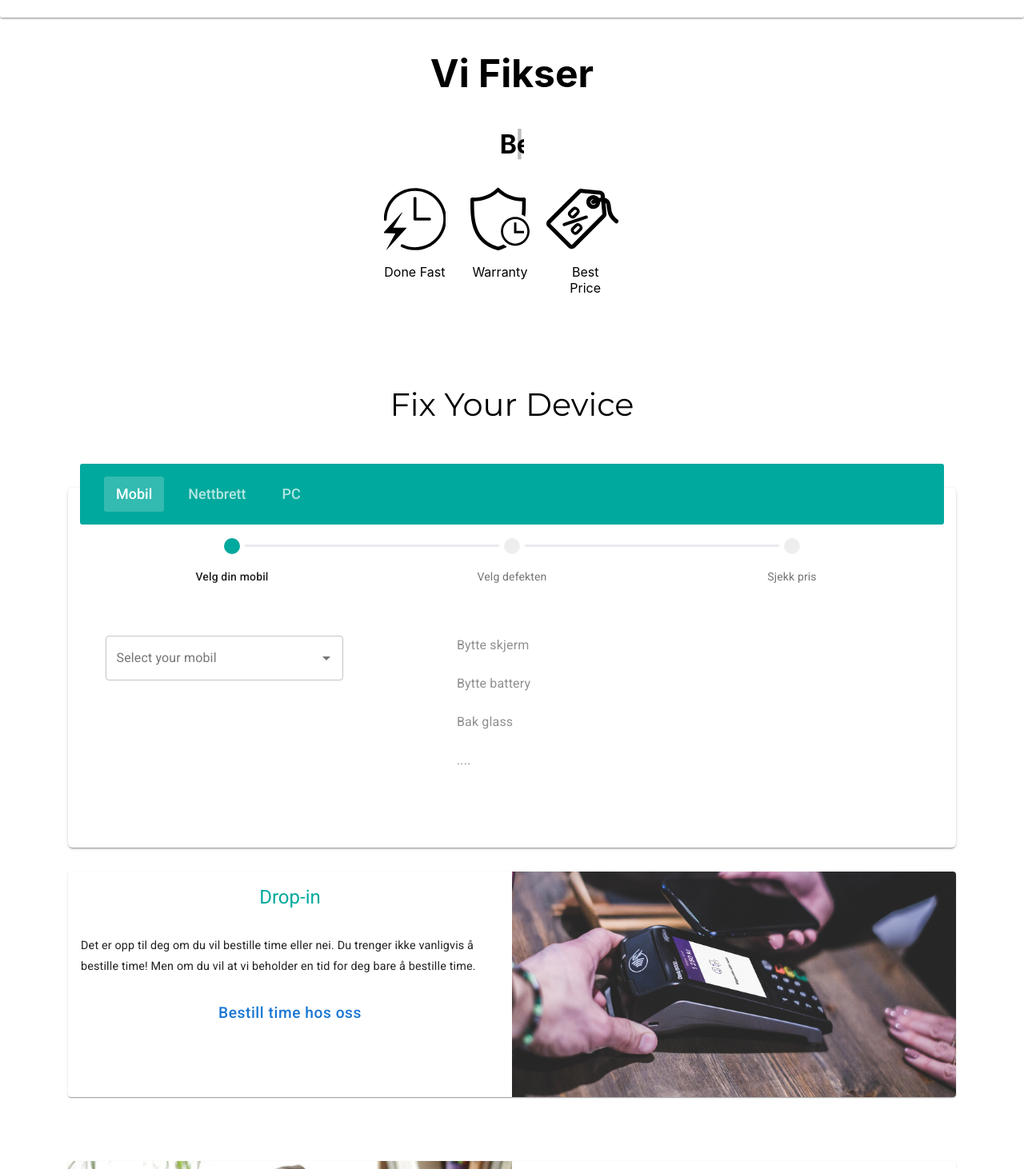
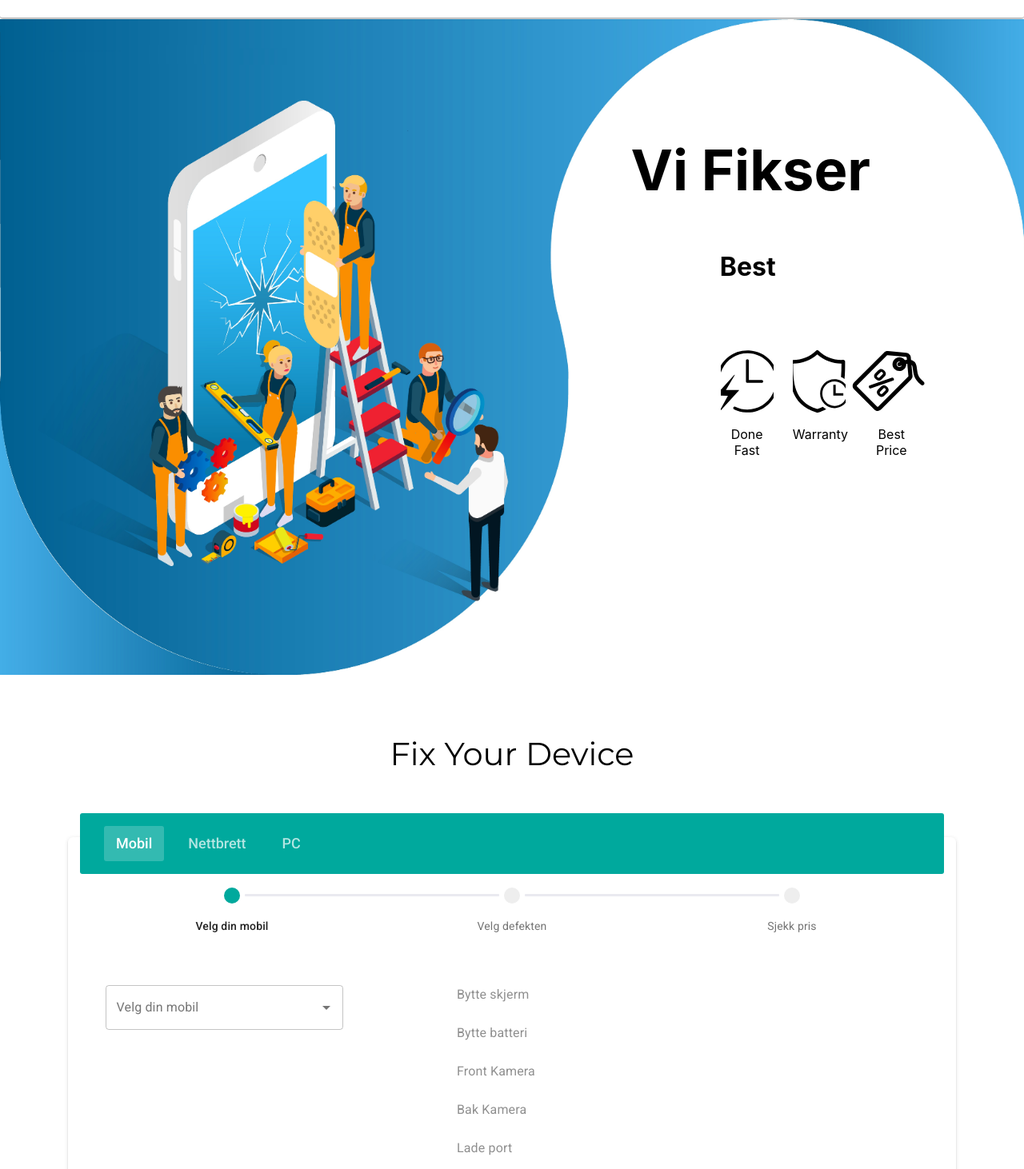
Before and after one commit to AliAlnajjar/ml-app, a React (Create React App) app: page / in a window 1280 px wide. Shown: the part 48-1510 px from the top of the page at 80% size. Built offline with nearby package versions, Linux system fonts and the light colour scheme; a web font is replaced by a local one.

Commit message:
some fixes

```diff
--- a/src/App.js
+++ b/src/App.js
@@ -42,7 +42,7 @@ class App extends Component {
         </div> */}
 
 
-        <WhyUsSection />
+        {/* <WhyUsSection /> */}
         <FixSection />
         <OurServicesSection />
         {/* <OffersSection /> */}
--- a/src/components/Animated/TypeWriter.css
+++ b/src/components/Animated/TypeWriter.css
@@ -12,8 +12,17 @@
   .text_4 {
     animation: text4;
   }
-
-
+  .typeWriter{
+    font-size: 2.2em
+  }
+  @media screen and (max-width: 360px) {
+    .typeWriter{
+      font-size: 0.6em;
+    }
+    .text_1, .text_2 , .text_3, .text_4{
+      font-size: 0.3em;
+    }
+  }
   .text_1, .text_2 , .text_3, .text_4{
     overflow: hidden;
     white-space: nowrap;
--- a/src/components/Animated/TypeWriter.js
+++ b/src/components/Animated/TypeWriter.js
@@ -5,11 +5,11 @@ export default function TypeWriter() {
 
   return (
     <h1>
-        <h2>Vi Fikser</h2>
-        <span class="text_1">Mobiltelefoner</span>
-        <span class="text_2">Nettbretter</span>
-        <span class="text_3">På Minuter</span>
-        <span class="text_4">Best Pris</span>
+      <h2 class="typeWriter">Vi Fikser</h2>
+      <span class="text_1">Mobiltelefoner</span>
+      <span class="text_2">Nettbretter</span>
+      <span class="text_3">På Minuter</span>
+      <span class="text_4">Best Pris</span>
     </h1>
 
   );
--- a/src/views/pages/home/FixSection/FixSection.js
+++ b/src/views/pages/home/FixSection/FixSection.js
@@ -31,13 +31,13 @@ export default class FixSection extends Component {
   //   })
   // }
   render() {
-    let div1Styles = { padding: "50px", alignText: "left" }
-    let div2Styles = { paddingTop: "80px" }
+    // let div1Styles = { padding: "50px", alignText: "left" }
+    // let div2Styles = { paddingTop: "80px" }
 
     return (
       <Section title={"Fix Your Device"} >
 
-        <div styles={div2Styles}>
+        <div>
           <CustomTabs
 
             headerColor="primary"
@@ -63,7 +63,7 @@ export default class FixSection extends Component {
             ]}
           />
         </div>
-        <div styles={div1Styles}>
+        <div>
           <Grid container spacing={10}>
             <Grid item xs={12} md={12}>
               {/* <Grid container spacing={0}> */}
@@ -122,107 +122,78 @@ export default class FixSection extends Component {
 }
 const MobileList = [
   {
-    name: 'iPhone X',
+    name: 'iPhone 11',
     services: [
       {
-        name: "Change screen",
+        name: "Bytte skjerm",
         prices: [
           {
-            price: 1200,
-            note: "Orginal"
-          },
-          {
-            price: 900,
-            note: "compatible"
-          },
-        ]
-      },
-      {
-        name: "Fix mic",
-        prices: [
-          {
-            price: 450,
-            note: ""
-          }
-        ]
-      },
-      {
-        name: "Fix camera",
-        prices: [
-          {
-            price: 840,
-            note: "Orginal"
-          },
-          {
-            price: 650,
-            note: "compatible"
-          },
-        ]
-      },
-      {
-        name: "Change battery",
-        prices: [
-          {
-            price: 1740,
-            note: ""
-          }
-        ]
-      },
-      {
-        name: "Change back side",
-        prices: [
-          {
-            price: 1660,
-            note: ""
+            price: 2499,
+            note: "refurdbished original"
           }
         ]
       }
     ],
     notes: ""
   },
+
   {
-    name: 'iPhone 8',
+    name: 'iPhone XS MAX',
     services: [
       {
-        name: "Change screen",
+        name: "Bytte skjerm",
         prices: [
           {
-            price: 1200,
-            note: "Orginal"
+            price: 2599,
+            note: "Tm kvalitet"
           },
           {
-            price: 900,
-            note: "compatible"
-          },
+            price: 3500,
+            note: "refurdbished original"
+          }
         ]
       },
       {
-        name: "Fix mic",
+        name: "Bytte batteri",
         prices: [
           {
-            price: 450,
+            price: 1099,
             note: ""
           }
         ]
       },
       {
-        name: "Fix camera",
+        name: "Front kamera",
         prices: [
           {
-            price: 840,
-            note: "Orginal"
-          },
-          {
-            price: 650,
-            note: "compatible"
-          },
+            price: 1099,
+            note: ""
+          }
         ]
       },
       {
-        name: "Change battery",
+        name: "Bak Kamera",
         prices: [
           {
-            price: 1740,
+            price: 1299,
+            note: ""
+          }
+        ]
+      },
+      {
+        name: "Lade port",
+        prices: [
+          {
+            price: 1299,
+            note: ""
+          }
+        ]
+      },
+      {
+        name: "Bak glass",
+        prices: [
+          {
+            price: 1299,
             note: ""
           }
         ]
@@ -230,49 +201,64 @@ const MobileList = [
     ],
     notes: ""
   },
+
   {
-    name: 'iPhone 7',
+    name: 'iPhone XS',
     services: [
       {
-        name: "Change screen",
+        name: "Bytte skjerm",
         prices: [
           {
-            price: 1200,
-            note: "Orginal"
+            price: 2099,
+            note: "Tm kvalitet"
           },
           {
-            price: 900,
-            note: "compatible"
-          },
+            price: 3000,
+            note: "refurdbished original"
+          }
         ]
       },
       {
-        name: "Fix mic",
+        name: "Bytte batteri",
         prices: [
           {
-            price: 450,
+            price: 899,
             note: ""
           }
         ]
       },
       {
-        name: "Fix camera",
+        name: "Front kamera",
         prices: [
           {
-            price: 840,
-            note: "Orginal"
-          },
-          {
-            price: 650,
-            note: "compatible"
-          },
+            price: 899,
+            note: ""
+          }
         ]
       },
       {
-        name: "Change battery",
+        name: "Bak Kamera",
         prices: [
           {
-            price: 1740,
+            price: 1099,
+            note: ""
+          }
+        ]
+      },
+      {
+        name: "Lade port",
+        prices: [
+          {
+            price: 1099,
+            note: ""
+          }
+        ]
+      },
+      {
+        name: "Bak glass",
+        prices: [
+          {
+            price: 1099,
             note: ""
           }
         ]
@@ -280,56 +266,136 @@ const MobileList = [
     ],
     notes: ""
   },
+
   {
-    name: 'iPhone 6',
+    name: 'iPhone XR',
     services: [
       {
-        name: "Change screen",
+        name: "Bytte skjerm",
         prices: [
           {
-            price: 1200,
-            note: "Orginal"
+            price: 1799,
+            note: "Tm kvalitet"
           },
           {
-            price: 900,
-            note: "compatible"
-          },
+            price: 2400,
+            note: "refurdbished original"
+          }
         ]
       },
       {
-        name: "Fix mic",
+        name: "Bytte batteri",
         prices: [
           {
-            price: 450,
+            price: 799,
             note: ""
           }
         ]
       },
       {
-        name: "Fix camera",
+        name: "Front kamera",
         prices: [
           {
-            price: 840,
-            note: "Orginal"
-          },
-          {
-            price: 650,
-            note: "compatible"
-          },
+            price: 699,
+            note: ""
+          }
         ]
       },
       {
-        name: "Change battery",
+        name: "Bak Kamera",
         prices: [
           {
-            price: 1740,
+            price: 899,
+            note: ""
+          }
+        ]
+      },
+      {
+        name: "Lade port",
+        prices: [
+          {
+            price: 899,
+            note: ""
+          }
+        ]
+      },
+      {
+        name: "Bak glass",
+        prices: [
+          {
+            price: 899,
             note: ""
           }
         ]
       },
     ],
     notes: ""
-  }
+  },
+
+  {
+    name: 'iPhone X',
+    services: [
+      {
+        name: "Bytte skjerm",
+        prices: [
+          {
+            price: 2800,
+            note: "refurdbished original"
+          },
+          {
+            price: 2400,
+            note: "Oled soft"
+          },
+        ]
+      },
+      {
+        name: "Bytte batteri",
+        prices: [
+          {
+            price: 799,
+            note: ""
+          }
+        ]
+      },
+      {
+        name: "Front kamera",
+        prices: [
+          {
+            price: 799,
+            note: ""
+          }
+        ]
+      },
+      {
+        name: "Bak Kamera",
+        prices: [
+          {
+            price: 999,
+            note: ""
+          }
+        ]
+      },
+      {
+        name: "Lade port",
+        prices: [
+          {
+            price: 999,
+            note: ""
+          }
+        ]
+      },
+      {
+        name: "Bak glass",
+        prices: [
+          {
+            price: 999,
+            note: ""
+          }
+        ]
+      },
+    ],
+    notes: ""
+  },
 ];
 const TabletList = [
   {
--- a/src/views/pages/home/FixSection/Tab/SelectDevice.js
+++ b/src/views/pages/home/FixSection/Tab/SelectDevice.js
@@ -29,7 +29,7 @@ export default function SelectDevice(props) {
                 style={{ width: "90%", margin: "20px auto" }}
                 onChange={handelOnChange}
                 renderInput={params => (
-                    <TextField {...params} label={"Select your " + props.device} variant="outlined" fullWidth />
+                    <TextField {...params} label={"Velg din " + props.device} variant="outlined" fullWidth />
                 )}
             />
         </div>
--- a/src/views/pages/home/FixSection/Tab/SelectService.js
+++ b/src/views/pages/home/FixSection/Tab/SelectService.js
@@ -46,19 +46,28 @@ export default function SelectService(props) {
         <ListItem
           disabled={true}
         >
-          <ListItemText primary={"Bytte battery"} />
+          <ListItemText primary={"Bytte batteri"} />
+        </ListItem>
+        <ListItem
+          disabled={true}
+        >
+          <ListItemText primary={"Front Kamera"} />
+        </ListItem>
+        <ListItem
+          disabled={true}
+        >
+          <ListItemText primary={"Bak Kamera"} />
+        </ListItem>
+        <ListItem
+          disabled={true}
+        >
+          <ListItemText primary={"Lade port"} />
         </ListItem>
         <ListItem
           disabled={true}
         >
           <ListItemText primary={"Bak glass"} />
         </ListItem>
-        <ListItem
-          disabled={true}
-        >
-          <ListItemText primary={"...."} />
-        </ListItem>
-
 
       </List>
     )
--- a/src/views/pages/home/MainSection/MainSection.js
+++ b/src/views/pages/home/MainSection/MainSection.js
@@ -3,16 +3,97 @@ import "./MainSection.css";
 import Header from "views/sections/Header/Header.js";
 import HeaderLinks from "views/sections/Header/HeaderLinks.js";
 import TypeWriter from "components/Animated/TypeWriter.js"
+import Main from 'assets/img/main.png';
+
+import WhyUsSection from "views/pages/home/WhyUsSection/WhyUsSection.js";
+
+// import { makeStyles } from '@material-ui/core/styles';
+
+
+
+
+
 
 
 class MainSection extends Component {
+
+
     render() {
+        const styles = {
+            main: {
+                // width: "100%",
+                height: "100vh",
+                backgroundImage: `url(${Main})`
+            },
+            typeWriter: {
+                position: "absolute",
+                top: "25%",
+                right: "25%"
+            }
+
+        };
         return (
-            <div className="mainSection">
-                <Header brand={'Mobilland'} leftLinks={<HeaderLinks />} />
-                <TypeWriter />
 
-            </div>
+            <div>
+
+
+                <div>
+
+                    <Header brand={'Mobilland'} leftLinks={<HeaderLinks />} />
+                </div>
+                <div
+                // style={{
+                //     // width: "100%",
+                //     minHeight: "80vh",
+                //     backgroundImage: `url(${Main})`,
+                //     backgroundRepeat: "no-repeat",
+                //     // backgroundAttachment: "fixed",
+                //     backgroundPosition: "center top",
+                //     // backgroundSize: "cover",
+                //     backgroundSize: "100% auto",
+                //     padding: 0,
+                //     margin: 0
+                // }}
+                >
+
+                    <div
+                        style={{
+                            // width: "100%",
+                            position: "absolute",
+                            top: "20%",
+                            right: "15%"
+                        }}
+                    >
+
+                        <TypeWriter />
+
+                    </div>
+
+                    <div
+                        style={{
+                            width: "40%",
+                            position: "absolute",
+                            top: "60%",
+                            right: "0"
+                        }}
+                    >
+
+                        <WhyUsSection />
+
+                    </div>
+
+                    <img
+                        style={{
+
+                            width: "100% ",
+                            height: "100% ",
+                            padding: 0,
+                            margin: 0
+                        }}
+                        src={Main}></img>
+                </div>
+
+            </div >
         );
     }
 }
--- a/src/views/pages/home/OurServicesSection/OurServicesSection.js
+++ b/src/views/pages/home/OurServicesSection/OurServicesSection.js
@@ -10,19 +10,28 @@ import SellPhoneImage from 'assets/img/Broken-Phones-Icon-Retina.png';
 import BuyAccessoriesImage from 'assets/img/Accessories-Icon-Retina.png';
 
 
+import { makeStyles } from '@material-ui/core/styles';
+
+const useStyles = makeStyles(theme => ({
+    GridContainer: {
+        gridAutoRows: "1fr"
+    }
+
+  }));
+
+export default function OurServicesSection() {
 
 
 
-export default function OurServicesSection() {
-
+const classes = useStyles();
     return (
         <Section title={"Other Services"}>
 
-            <GridContainer spacing={3}>
+            <GridContainer spacing={3} className={classes.GridContainer}>
                 <GridItem xs={12} sm={12} md={4} lg={4} xl={4}  >
                     <MediaCard
                         title="Buy used phone"
-                        desc="Lorem Ipsum is simply dummy text of the printing and typesetting industry. Lorem Ipsum has been the industry's standard dummy text ever since the 1500s, when an unknown printer took a galley of type and scrambled it to make a type specimen book."
+                        desc="Lorem Ipsum is simply dummy text of the printing and typesetting industry. Lorem Ipsum has been the industry's standard dummy text ever since."
                         btn1Lable="check available phones"
                         img={BuyPhoneImage}
                     />
@@ -36,7 +45,8 @@ export default function OurServicesSection() {
                         img={SellPhoneImage}
                     />
 
-                </GridItem><GridItem xs={12} sm={12} md={4} lg={4} xl={4}  >
+                </GridItem>
+                <GridItem xs={12} sm={12} md={4} lg={4} xl={4}  >
                     <MediaCard
                         title="Buy accessories"
                         desc="Vi har stort utvalg av alt som du trenger for din.
--- a/src/views/pages/home/WhyUsSection/WhyUsSection.js
+++ b/src/views/pages/home/WhyUsSection/WhyUsSection.js
@@ -24,11 +24,11 @@ import { makeStyles } from '@material-ui/core/styles';
 
 const styles = {
     root: {
-        width: "100%",
+        // width: "100%",
     },
     img: {
-        width: "60px",
-        height: "60px",
+        width: "40px",
+        height: "40px",
     },
     section: {
         paddingTop: "5px",
@@ -47,16 +47,16 @@ export default function WhyUsSection() {
 
         <div className={classes.section}>
             <div className={classes.container}>
-                <GridContainer justify="center" classes={{ root: classes.root }}>
+                <GridContainer spacing={3} justify="center" classes={{ root: classes.root }}>
 
-                    <GridItem xs={6} sm={6} md={1} lg={1} xl={1}>
+                    <GridItem xs={0} sm={0} md={2}>
                         <WhyUsCard title="Done Fast"
                             img={FastRepairImage}
                         />
 
                     </GridItem>
 
-                    <GridItem xs={6} sm={6} md={1} lg={1} xl={1}>
+                    <GridItem xs={0} sm={0} md={2}>
                         <WhyUsCard title="Warranty"
                             img={WarrantyImage}
                         />
@@ -68,7 +68,7 @@ export default function WhyUsSection() {
                         />
                     </GridItem> */}
 
-                    <GridItem xs={6} sm={6} md={1} lg={1} xl={1} >
+                    <GridItem xs={0} sm={0} md={2} >
                         <WhyUsCard title="Best Price"
                             img={CompetitivePricesImage}
                         />
```
Also changed, not shown: src/App.css (+0 -9 lines), src/assets/img/main.png (added).
